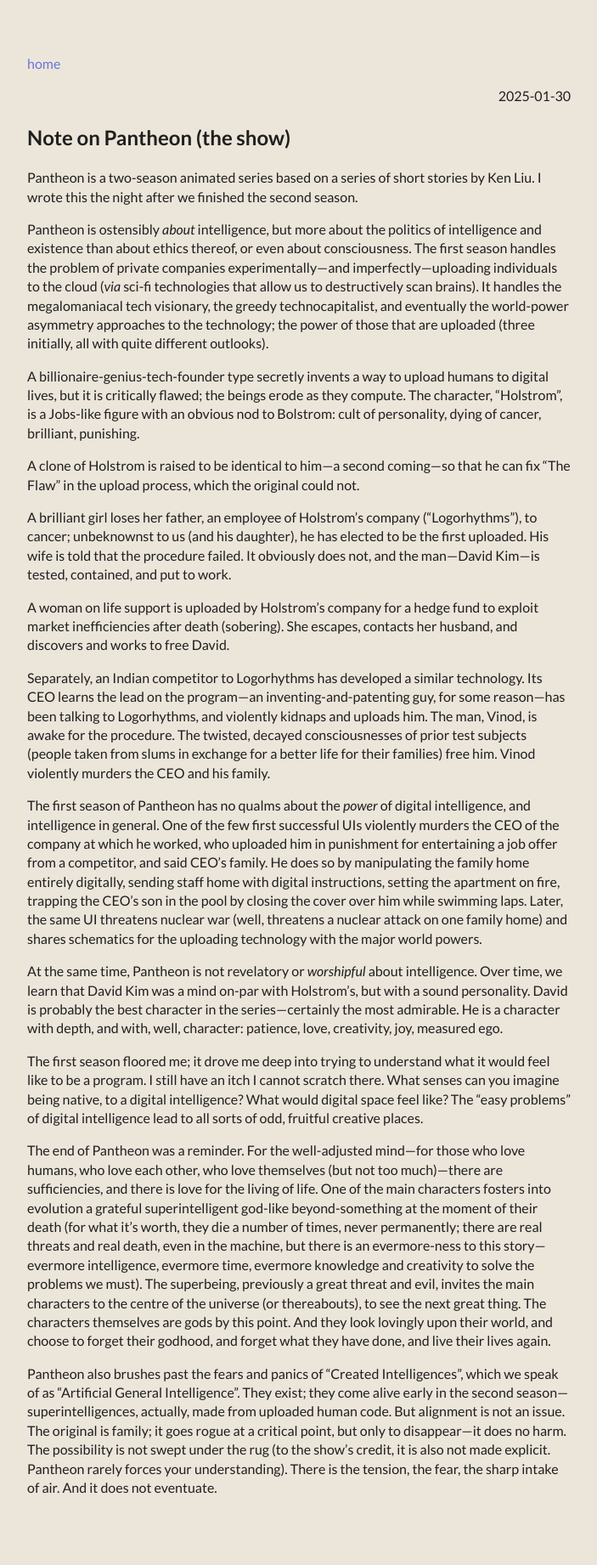
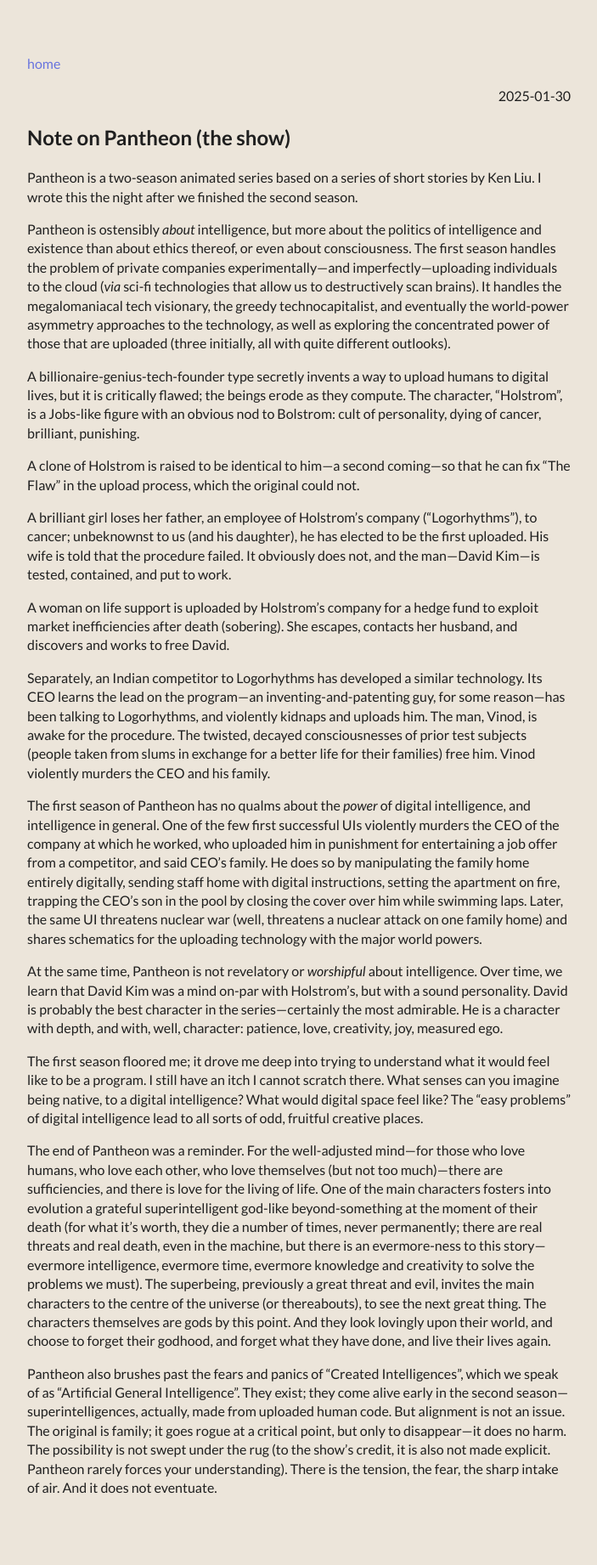
Before and after one commit to clarebirch/clarebirch.github.io, a Jekyll site: the page built from _posts/2025-01-30-Note-on-Pantheon.md, in a window 1280 px wide. Shown: the whole page at 85% size, without its empty margins (288-991 px from the left). Built offline with Jekyll 4.4.1, drawn with Linux system fonts in a browser that asks for light colours; some web fonts are replaced.

Commit message:
minor edits

```diff
--- a/_posts/2025-01-30-Note-on-Pantheon.md
+++ b/_posts/2025-01-30-Note-on-Pantheon.md
@@ -5,7 +5,7 @@
 
 Pantheon is a two-season animated series based on a series of short stories by Ken Liu. I wrote this the night after we finished the second season.
 
-Pantheon is ostensibly *about* intelligence, but more about the politics of intelligence and existence than about ethics thereof, or even about consciousness. The first season handles the problem of private companies experimentally---and imperfectly---uploading individuals to the cloud (*via* sci-fi technologies that allow us to destructively scan brains). It handles the megalomaniacal tech visionary, the greedy technocapitalist, and eventually the world-power asymmetry approaches to the technology; the power of those that are uploaded (three initially, all with quite different outlooks).
+Pantheon is ostensibly *about* intelligence, but more about the politics of intelligence and existence than about ethics thereof, or even about consciousness. The first season handles the problem of private companies experimentally---and imperfectly---uploading individuals to the cloud (*via* sci-fi technologies that allow us to destructively scan brains). It handles the megalomaniacal tech visionary, the greedy technocapitalist, and eventually the world-power asymmetry approaches to the technology, as well as exploring the concentrated power of those that are uploaded (three initially, all with quite different outlooks).
 
 A billionaire-genius-tech-founder type secretly invents a way to upload humans to digital lives, but it is critically flawed; the beings erode as they compute. The character, "Holstrom", is a Jobs-like figure with an obvious nod to Bolstrom: cult of personality, dying of cancer, brilliant, punishing.
 
```
